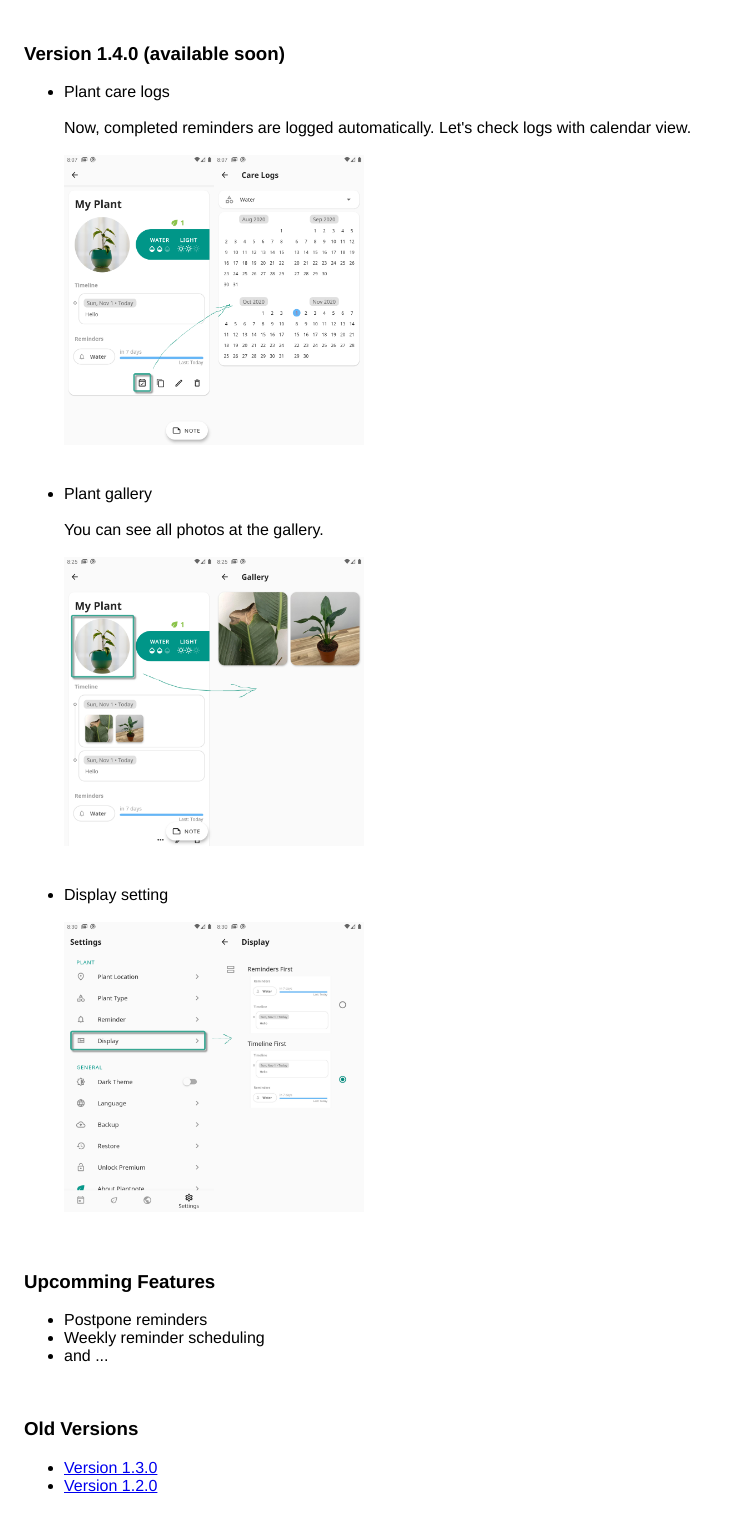
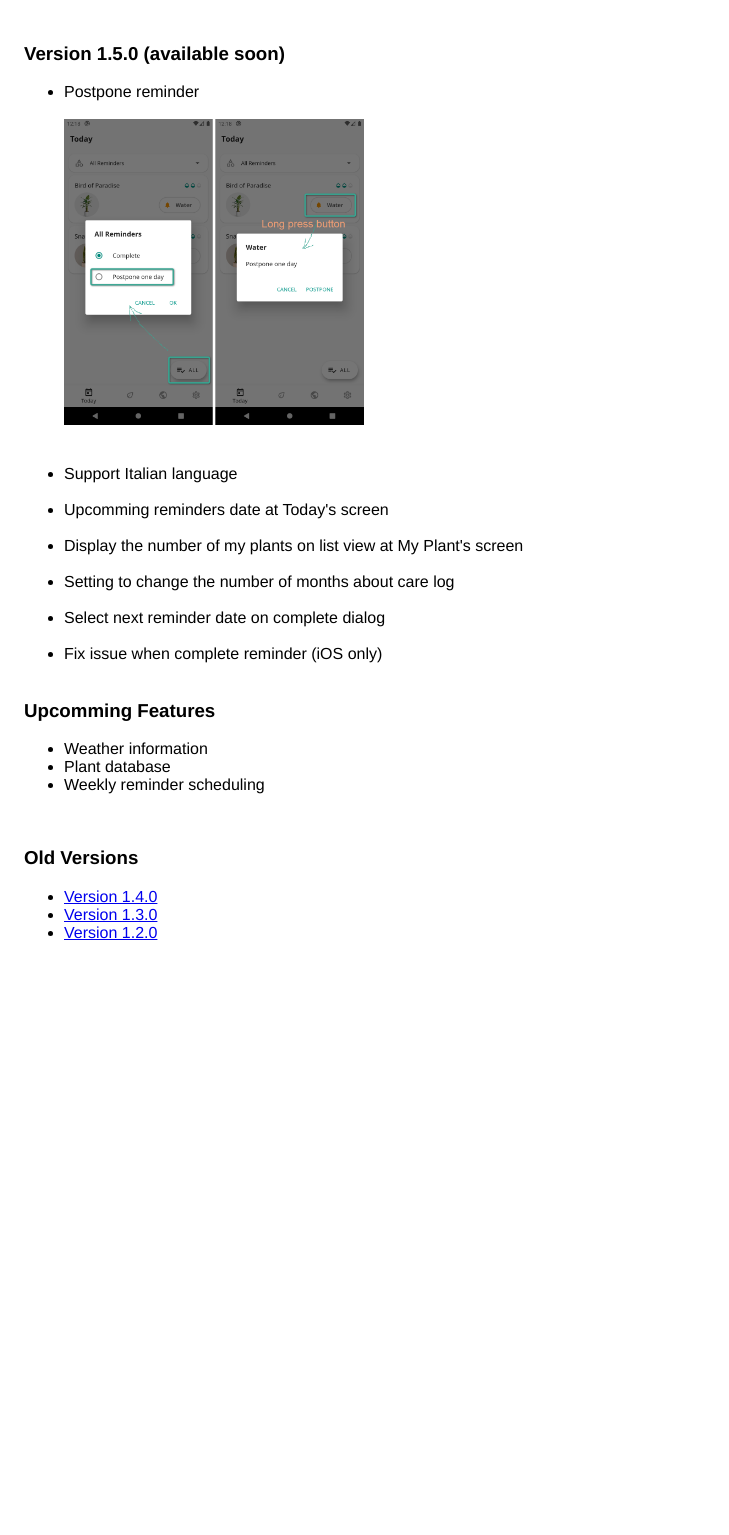
Before and after one commit to plantnote/plantnote.github.io, a Jekyll site: the page change_log.html, which Jekyll copies as it is, in a window 1280 px wide. Shown: the whole page, without its empty margins (0-729 px from the left). Built offline with Jekyll 4.4.1, drawn with Linux system fonts in a browser that asks for light colours; after the commit the page ends 982 px from its top, so only the background shows below that.

Commit message:
version 1.5.0

```diff
--- a/change_log.html
+++ b/change_log.html
@@ -8,27 +8,28 @@
     </head>
     <body>
 
-      <strong><h3>Version 1.4.0 (available soon)</h3></strong>
+      <strong><h3>Version 1.5.0 (available soon)</h3></strong>
       <ul>
-        <li>Plant care logs</li><br>
-        Now, completed reminders are logged automatically. Let's check logs with calendar view.<br><br>
-        <img src="images/changelog/care_logs.png" width="300"><br><br><br>
-        <li>Plant gallery</li><br>
-        You can see all photos at the gallery.<br><br>
-        <img src="images/changelog/gallery.png" width="300"><br><br><br>
-        <li>Display setting</li><br>
-        <img src="images/changelog/display_setting.png" width="300"><br><br><br>
+        <li>Postpone reminder</li><br>
+        <img src="images/changelog/postpone.png" width="300"><br><br><br>
+        <li>Support Italian language</li><br>
+        <li>Upcomming reminders date at Today's screen</li><br>
+        <li>Display the number of my plants on list view at My Plant's screen</li><br>
+        <li>Setting to change the number of months about care log</li><br>
+        <li>Select next reminder date on complete dialog</li><br>
+        <li>Fix issue when complete reminder (iOS only)</li><br>
       </ul>
 
       <strong><h3>Upcomming Features</h3></strong>
       <ul>
-        <li>Postpone reminders</li>
+        <li>Weather information</li>
+        <li>Plant database</li>
         <li>Weekly reminder scheduling</li>
-        <li>and ...</li>
       </ul><br>
 
       <strong><h3>Old Versions</h3></strong>
       <ul>
+        <li><a href="v1.4.0.html">Version 1.4.0</a></li>
         <li><a href="v1.3.0.html">Version 1.3.0</a></li>
         <li><a href="v1.2.0.html">Version 1.2.0</a></li>
       </ul>
```
Also changed, not shown: v1.4.0.html (added, +20 -0 lines), images/changelog/postpone.png (added).
